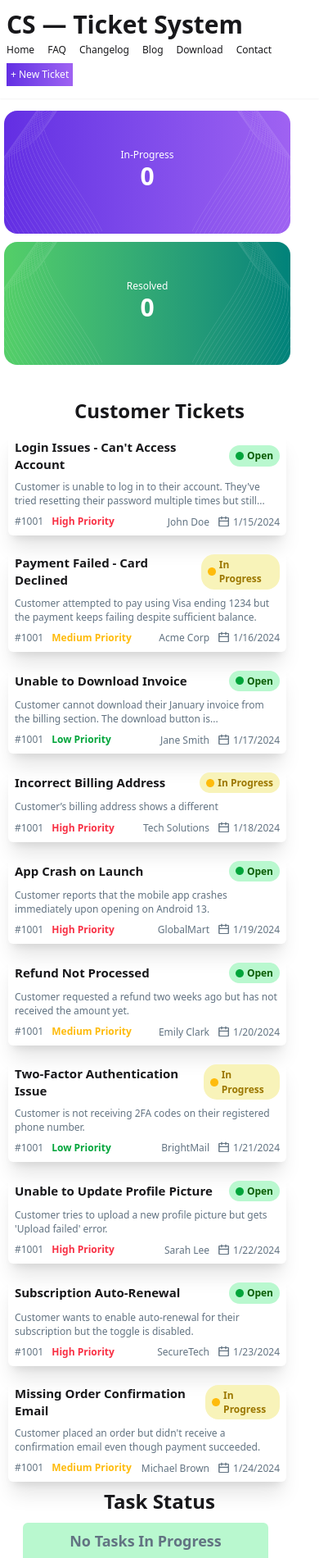
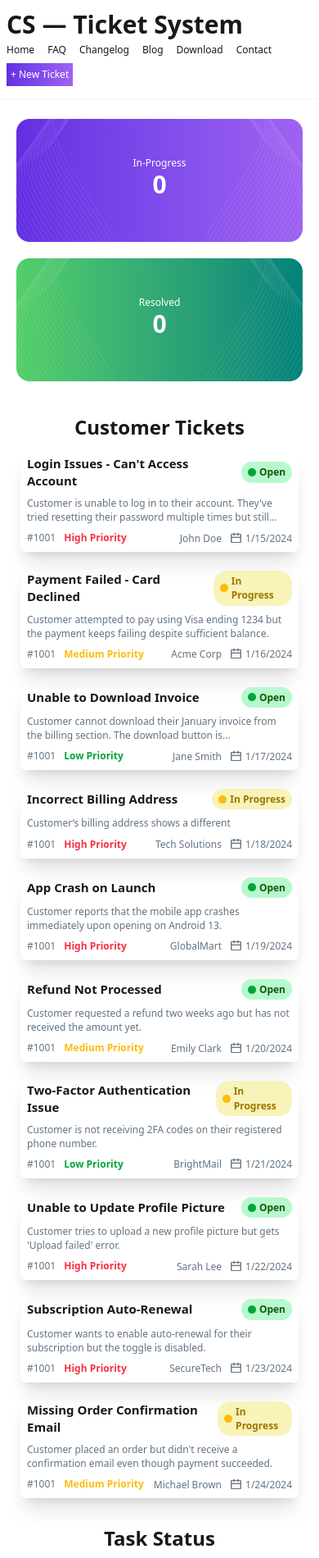
Before and after one commit to ratul-hasan00/assignment-seven, a React (Vite) app: page / in a window 390 px wide. Shown: the top 1900 px of the page at 82% size. Built offline with nearby package versions, Linux system fonts and the light colour scheme.

Commit message:
sixth commit-addeed all function, readme.md file and rechecked everything

```diff
--- a/src/App.jsx
+++ b/src/App.jsx
@@ -11,9 +11,10 @@ const fetchCard = async () => {
   const res = await fetch("/public/customer.json")
   return res.json()
 }
+const cardPromise = fetchCard()
 
 function App() {
-  const cardPromise = fetchCard()
+
   const [inProgressCount, setInProgressCount] = useState(0);
   const [resolvedCount, setResolvedCount] = useState(0);
 
--- a/src/component/Card.jsx
+++ b/src/component/Card.jsx
@@ -7,7 +7,8 @@ import './cards.css'
 
 const Card = ({cardPromise,setInProgressCount,setResolvedCount}) => {
 
-    const cardDetails = use(cardPromise)
+    const data = use(cardPromise)
+    const [cardDetails,setCardDetails] = useState(data);
     const [selectedTitle,setSelectedTitle] = useState([]);
     const [resolvedTasks, setResolvedTasks] = useState([]);
 
@@ -20,14 +21,14 @@ return (
                     {
                     cardDetails.map((cards,id)=><MapingCards key={id} cards={cards} onClick={() =>{setSelectedTitle(titles=>[...titles,cards.title]);
                       setInProgressCount(prog => prog + 1);
-                       toast.success("In Progress")}}></MapingCards>)
+                       toast.success("In Progress...")}}></MapingCards>)
                     }
                 </div>
 
             </div>
 
             <div>
-            <div className='bg-white shadow-xl p-2 rounded-xl'>
+            <div className='bg-white shadow-xl p-2 rounded-xl progress-status-div'>
               <p className='customer-ticket text-2xl font-semibold mb-3'>Task Status</p>
 
               {
@@ -44,11 +45,17 @@ return (
                  let newTasks = [...selectedTitle];
                  newTasks.splice(id,1);
                  setSelectedTitle(newTasks);
+                 toast.success("Completed!");
                  setInProgressCount((count)=> count-1);
                  setResolvedTasks((resolved)=>[...resolved,titless]);
                  setResolvedCount((setResolved)=>setResolved+1);
+                 setCardDetails(prev => {
+                      const updated = [...prev];
+                      updated.splice(id, 1);
+                        return updated;
+                        });
 
-                }} className='px-20 py-1 rounded-md bg-[#02a53b] text-white text-sm font-semibold'>Complete</button>
+                }} className='primary-click px-20 py-1 rounded-md bg-[#02a53b] text-white text-sm font-semibold'>Complete</button>
               </div>
 
                 )))
@@ -56,7 +63,7 @@ return (
             </div>
 
 
-            <div className='mt-3 bg-white shadow-xl p-2 rounded-xl'>
+            <div className='mt-3 bg-white shadow-xl p-2 rounded-xl progress-status-div'>
               <p className='customer-ticket text-2xl font-semibold mb-3'>Resolved Task</p>
               {
                 resolvedTasks.length===0?(
@@ -74,7 +81,8 @@ return (
                                 newResolved.splice(id,1);
                                 setResolvedTasks(newResolved);
                                 setResolvedCount((subs)=>subs-1);
-                              }} className='text-[#627382] text-xs'>Click to Remove</p>
+                                toast.success("Removed From Resolved Task!")
+                              }} className='primary-click text-[#627382] text-xs'>Click to Remove</p>
                         </div>
                         </div>
                       ))
--- a/src/component/Footer.jsx
+++ b/src/component/Footer.jsx
@@ -38,12 +38,15 @@ const Footer = () => {
                     <li>Join Us</li>
                 </ul>
             </div>
-            <div className='margin-buttom'>
+            <div className='margin-buttom '>
                 <h1 className='text-white text-2xl font-semibold footer-description'>Social Links</h1>
-                <div className='flex gap-2 items-center mt-2 footer-text'><img className='h-[15px] bg-white rounded-full' src={x} alt="X logo"/><p className='text-[#a1a1aa] text-sm'>@CS — Ticket System</p></div>
-                <div className='flex gap-2 items-center mt-2 footer-text'><img className='h-[15px] bg-white rounded-full' src={linkedin} alt="Likedin logo"/><p className='text-[#a1a1aa] text-sm'>@CS — Ticket System</p></div>
-                <div className='flex gap-2 items-center mt-2 footer-text'><img className='h-[15px]' src={fb} alt="Fb logo"/><p className='text-[#a1a1aa] text-sm'>@CS — Ticket System</p></div>
-                <div className='flex gap-2 items-center mt-2 footer-text'><img className='h-[15px]' src={email} alt="email logo"/><p className='text-[#a1a1aa] text-sm'>support@cst.com</p></div>
+                <div className='footer-here'>
+                <div className='flex gap-2 items-center mt-2'><img className='h-[15px] bg-white rounded-full' src={x} alt="X logo"/><p className='text-[#a1a1aa] text-sm'>@CS — Ticket System</p></div>
+                <div className='flex gap-2 items-center mt-2'><img className='h-[15px] bg-white rounded-full' src={linkedin} alt="Likedin logo"/><p className='text-[#a1a1aa] text-sm'>@CS — Ticket System</p></div>
+                <div className='flex gap-2 items-center mt-2'><img className='h-[15px]' src={fb} alt="Fb logo"/><p className='text-[#a1a1aa] text-sm'>@CS — Ticket System</p></div>
+                <div className='flex gap-2 items-center mt-2'><img className='h-[15px]' src={email} alt="email logo"/><p className='text-[#a1a1aa] text-sm'>support@cst.com</p></div>
+                </div>
+
             </div>
         </div>
         <div>
--- a/src/component/MapingCards.jsx
+++ b/src/component/MapingCards.jsx
@@ -10,7 +10,7 @@ const MapingCards = ({cards,onClick}) => {
 
 
     return (
-         <div className='card-card max-w-[440px] p-2 shadow-xl rounded-md' onClick={onClick}>
+         <div className='primary-click card-card max-w-[440px] p-2 shadow-xl rounded-md' onClick={onClick}>
 
                         <div className='flex justify-between items-center'>
                             <h1 className='cards-title font-semibold text-xl'>{cards.title}</h1>
--- a/src/component/cards.css
+++ b/src/component/cards.css
@@ -5,12 +5,12 @@
     .card-cards{
         display: grid;
         grid-template-columns: repeat(1,1fr);
-        margin-left:10px ;
+        margin:0 auto ;
         gap: 15px;
     }
     .card-card{
         width: 340px;
-
+        margin: auto;
     }
     .cards-title{
         font-size: 15px;
@@ -38,6 +38,13 @@
         text-align: center;
     }
     .progress-div{
-        margin-left: 20px;
+        margin: auto;
+    }
+    .progress-status-div{
+        margin-top: 25px;
     }
 }
+
+.primary-click:hover{
+    cursor: pointer;
+}
--- a/src/component/footer.css
+++ b/src/component/footer.css
@@ -9,9 +9,14 @@
         text-align: center;
     }
     .lorem{
-        margin-left: 50px;
+        margin: auto;
     }
     .margin-buttom{
         margin-bottom: 10px;
     }
+    .footer-here{
+        display: grid;
+        grid-template-columns: repeat(2,1fr);
+        margin-left: 54px;
+    }
 }
--- a/src/component/progress.css
+++ b/src/component/progress.css
@@ -1,13 +1,14 @@
 @media screen and (max-width: 576px){
     .prog-container{
         display: block;
-        margin-top: 15px;
-        margin-left: 5px;
+        margin-top: 25px;
+        width: auto;
     }
     .prog-card{
         width: 350px;
         height: 150px;
-        margin-top: 10px;
+        margin: auto;
+        margin-bottom: 20px;
     }
     .prog-img{
         width: 120px;
```
Also changed, not shown: 1 other file (tests, documents, lock files or other folders).
